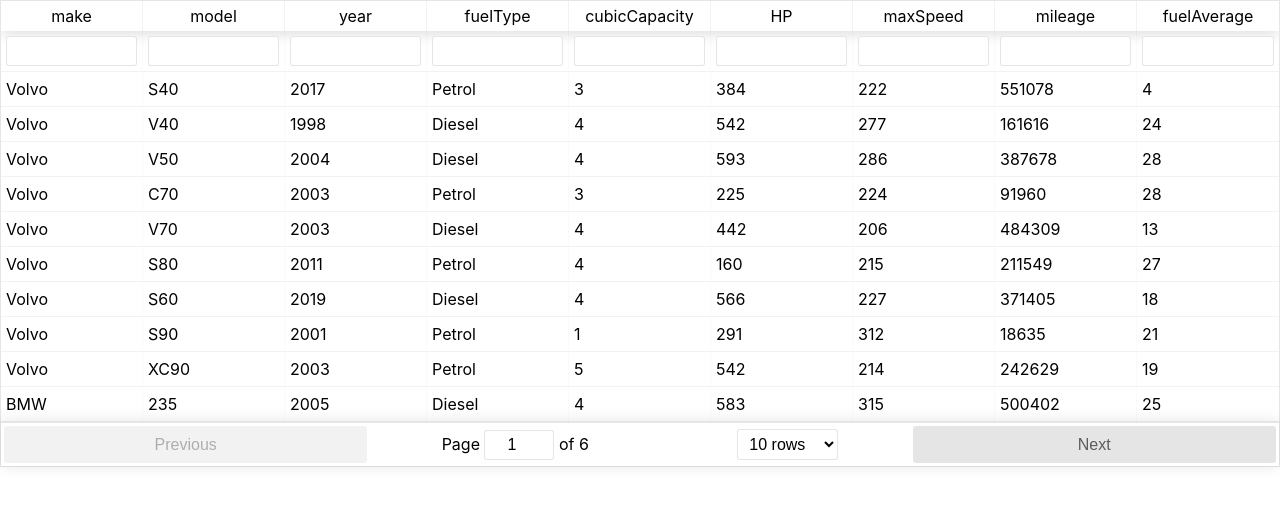
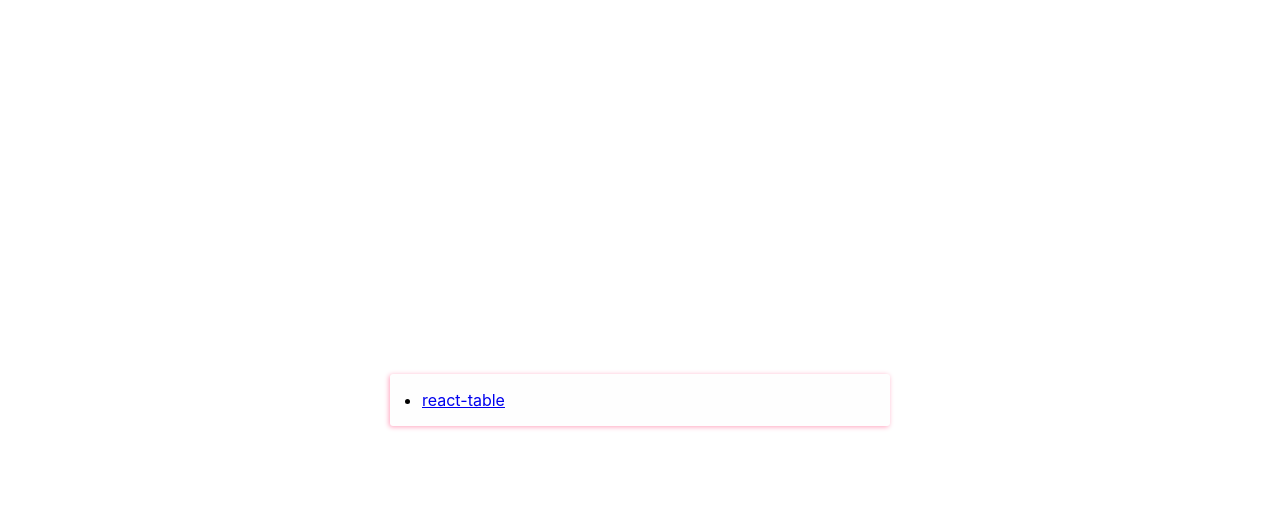
Before and after one commit to marjen0/react-data-tables, a React (Create React App) app: page / in a window 1280 px wide. Shown: the top 506 px of the page. Built offline with nearby package versions, Linux system fonts and the light colour scheme.

Commit message:
added router and styles

```diff
--- a/package.json
+++ b/package.json
@@ -5,6 +5,8 @@
   "dependencies": {
     "react": "^16.9.0",
     "react-dom": "^16.9.0",
+    "react-router": "^5.0.1",
+    "react-router-dom": "^5.0.1",
     "react-scripts": "3.1.0",
     "react-table": "^6.10.0"
   },
--- a/src/App.js
+++ b/src/App.js
@@ -1,13 +1,17 @@
 import React from 'react';
 import ReactTable from './containers/ReactTable/ReactTable';
-
+import {Route,Switch, BrowserRouter} from 'react-router-dom';
+import Home from './containers/Home/Home';
 
 class App extends React.Component {
   render() {
     return (
-      <div>
-        <ReactTable/>
-      </div>
+        <BrowserRouter>
+          <Switch>
+            <Route path='/' exact component={Home}/>
+            <Route path='/react-table' component={ReactTable}/>
+          </Switch>
+        </BrowserRouter>
     );
   }
 }
--- /dev/null
+++ b/src/containers/Home/Home.css
@@ -0,0 +1,16 @@
+.container {
+    background-color: #fefefe;
+    max-width: 90%;
+    width: 500px;
+    margin: 0 auto;
+    padding: 1em 2em;
+    position: absolute;
+    top: 50%;
+    left: 50%;
+    transform: translate(-50%, -50%);
+    border-radius: 3px;
+    box-shadow: -1px 1px 5px rgb(255, 163, 190);
+}
+.wrapper {
+    background-color: red !important;
+}
--- /dev/null
+++ b/src/containers/Home/Home.js
@@ -0,0 +1,18 @@
+import React from 'react';
+import './Home.css';
+import { Link } from 'react-router-dom';
+
+const home = (props) => {
+    return (
+        <div className="wrapper">
+            <div className="container">
+                <ul>
+                    <li><Link to='/react-table'>react-table</Link></li>
+                </ul>
+
+            </div>
+        </div>
+    );
+}
+
+export default home;
--- a/src/index.css
+++ b/src/index.css
@@ -1,7 +1,10 @@
-body {
+* {
   margin: 0;
   padding: 0;
   box-sizing: border-box;
+}
+
+body {
   font-size: 16px;
   font-family: -apple-system, BlinkMacSystemFont, "Segoe UI", "Roboto", "Oxygen",
     "Ubuntu", "Cantarell", "Fira Sans", "Droid Sans", "Helvetica Neue",
```
Also changed, not shown: 1 other file (tests, documents, lock files or other folders).
